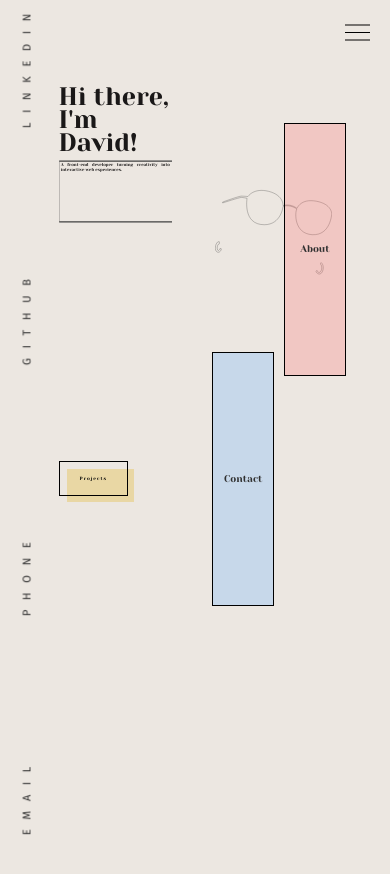
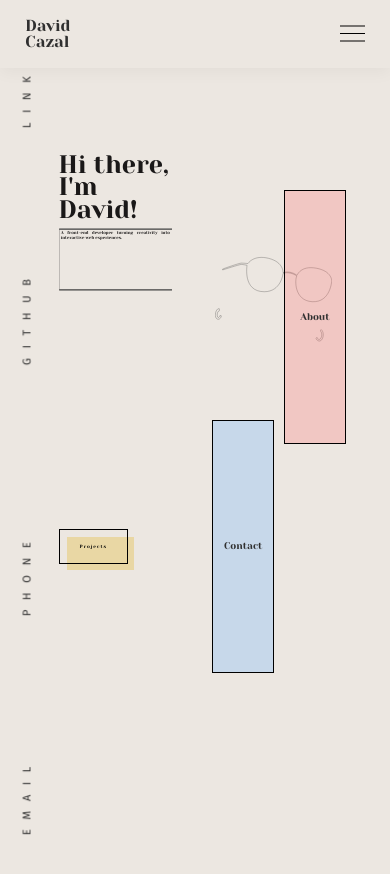
Before and after one commit to DavidCazalCollados/portfolio_2025, a React (Create React App) app: page / in a window 390 px wide. Shown: the top 874 px of the page. Before the commit the page ends 844 px from the top, so only its background shows below. Built offline with nearby package versions, Linux system fonts and the light colour scheme; a web font is replaced by a local one.

Commit message:
some bug fixed

```diff
--- a/src/assets/navbar.css
+++ b/src/assets/navbar.css
@@ -41,11 +41,7 @@
 }
 
 .hamburger-icon {
-  position: absolute;
-  display: flex;
-  margin: 20px;
   z-index: 802;
-  /* background-color: aqua; */
 }
 
 .dropdown-menu {
@@ -69,7 +65,27 @@
 .open {
   opacity: 1;
   height: 40vh;
-  padding-top: 8.5vh;
+  padding-top: 8vh;
+}
+
+.navline {
+  background-color: var(--background-color);
+  width: 100%;
+  height: 8vh;
+  display: flex;
+  align-items: center;
+  justify-content: space-between;
+  padding-left: 3vh;
+  padding-right: 3vh;
+  z-index: 802;
+  box-shadow: 0px 5px 15px rgba(0, 0, 0, 0.04);
+}
+
+.navline p {
+  margin: 0;
+  font-family: 'Yeseva One', serif;
+  z-index: 802;
+  line-height: 1;
 }
 
 @media (max-width: 420px) {
@@ -106,7 +122,7 @@
   .hamburger {
     display: flex;
     position: relative;
-    justify-content: end;
+    justify-content: space-between;
     z-index: 801;
   }
 }
--- a/src/components/navbar.js
+++ b/src/components/navbar.js
@@ -26,11 +26,19 @@ function Navbar() {
               <Link className="button-link" to="/contact">CONTACT</Link>
             </div>
               <div className="hamburger">
+                <div className="navline">
+                  <div className="name-entete">
+                    <p>David<br />
+                      Cazal
+                    </p>
+                    {/* <p>Cazal</p> */}
+                  </div>
                   <svg className="hamburger-icon" onClick={toggleMenu} xmlns="http://www.w3.org/2000/svg" width="25" height="25" viewBox="0 0 50 50">
                     <path
                       d="M 0 9 L 0 11 L 50 11 L 50 9 Z M 0 24 L 0 26 L 50 26 L 50 24 Z M 0 39 L 0 41 L 50 41 L 50 39 Z"
                     />
                   </svg>
+                </div>
               <div className={`dropdown-menu ${menuOpen ? 'open' : ''}`}>
                 <Link className={`button-link ${menuOpen ? 'show' : ''}`} to="/">HOME</Link>
                 <Link className={`button-link ${menuOpen ? 'show' : ''}`} to="/projects">PROJECTS</Link>
```
Lines whose indentation alone changed are shown as unchanged.
